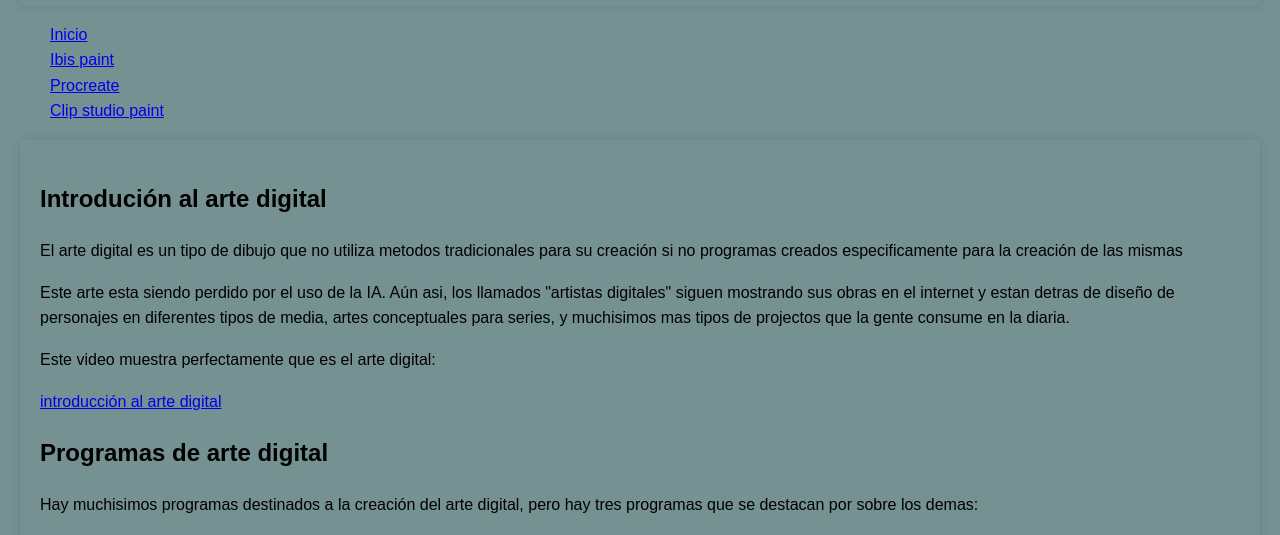
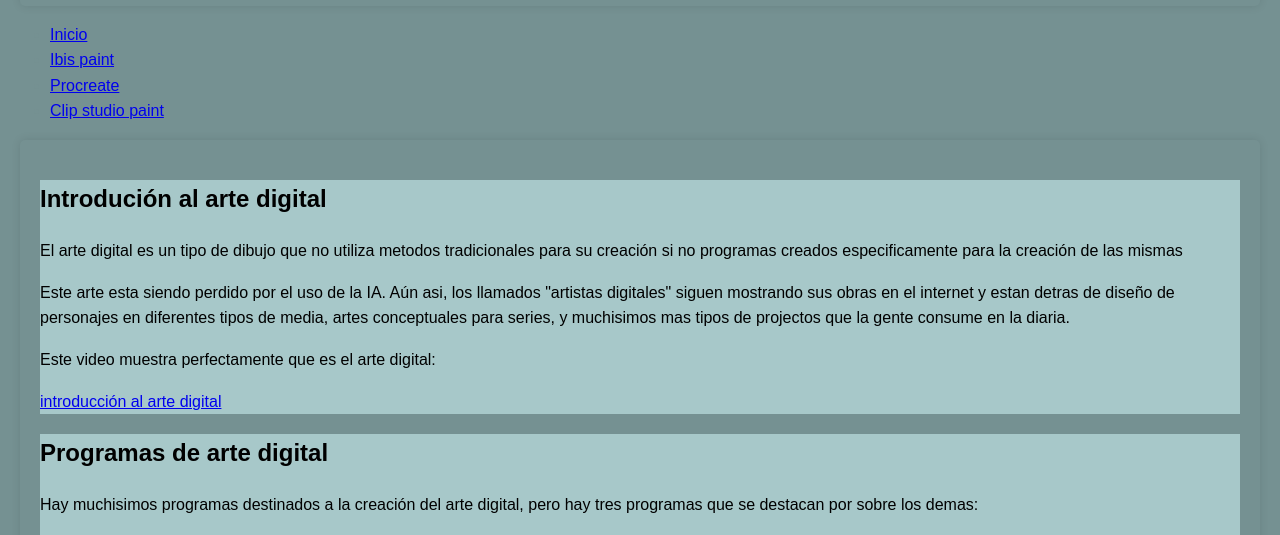
Before and after one commit to catamunsttt/tp-final-munoz-catalina-4c, a plain HTML site: page index.html in a window 1280 px wide. Shown: the part 256-791 px from the top of the page. Drawn offline with Linux system fonts and the light colour scheme.

Commit message:
guardar css

```diff
--- a/style.css
+++ b/style.css
@@ -37,3 +37,8 @@ img {
     width: 100px;
     height: 100px;
 }
+
+
+section{
+    background-color: #a7c8c9;
+}
```
